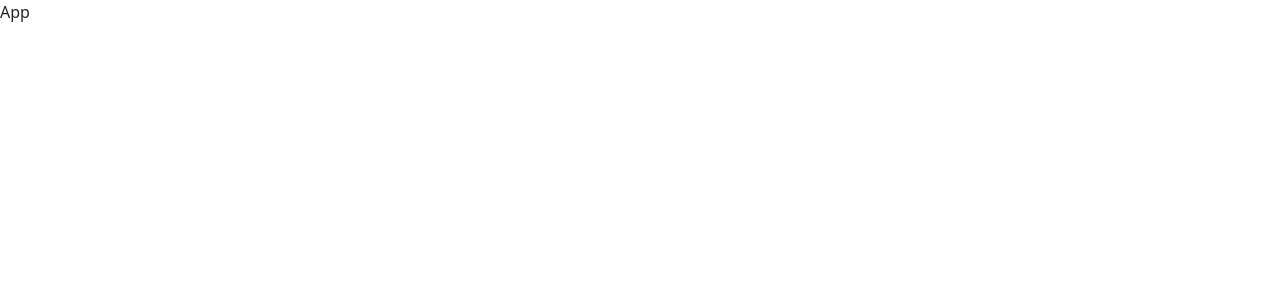
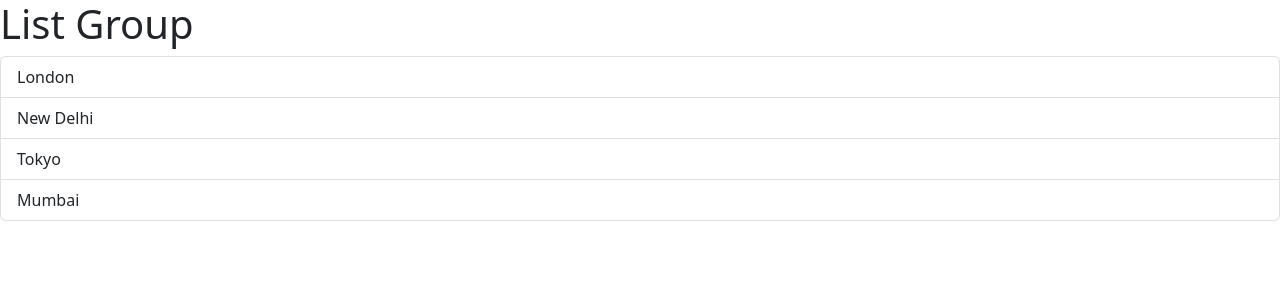
Before and after one commit to YashdeepN/react-ts-01, a React (Vite) app in the folder react-app/: page / in a window 1280 px wide. Shown: the top 300 px of the page. Built offline with nearby package versions, Linux system fonts and the light colour scheme.

Commit message:
display list of cities using map method

```diff
--- a/react-app/src/App.tsx
+++ b/react-app/src/App.tsx
@@ -1,7 +1,12 @@
 import React from "react";
+import ListGroup from "./components/ListGroup";
 
 const App = () => {
-  return <div>App</div>;
+  return (
+    <>
+      <ListGroup />
+    </>
+  );
 };
 
 export default App;
--- a/react-app/src/components/ListGroup.tsx
+++ b/react-app/src/components/ListGroup.tsx
@@ -1,9 +1,15 @@
 import React from "react";
 
 const ListGroup = () => {
+  const items = ["London", "New Delhi", "Tokyo", "Mumbai"];
   return (
     <>
       <h1>List Group</h1>
+      <ul className="list-group">
+        {items.map((item) => (
+          <li className="list-group-item"> {item}</li>
+        ))}
+      </ul>
     </>
   );
 };
```
